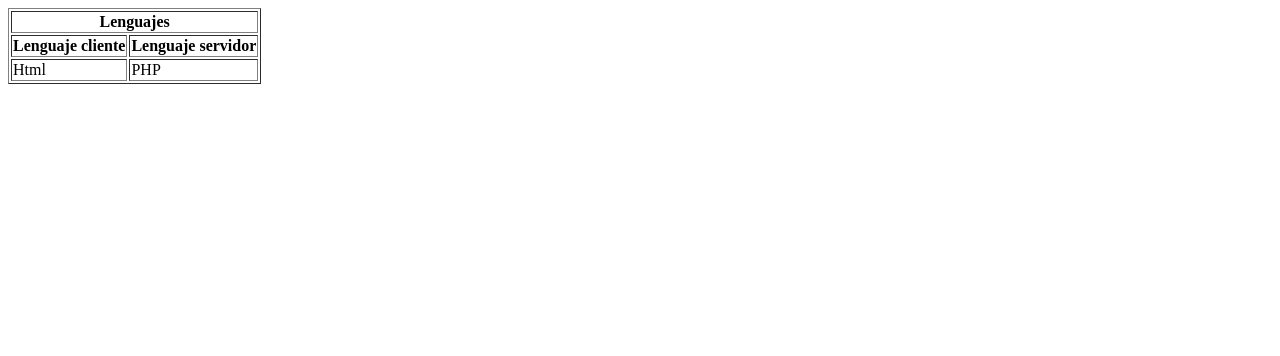
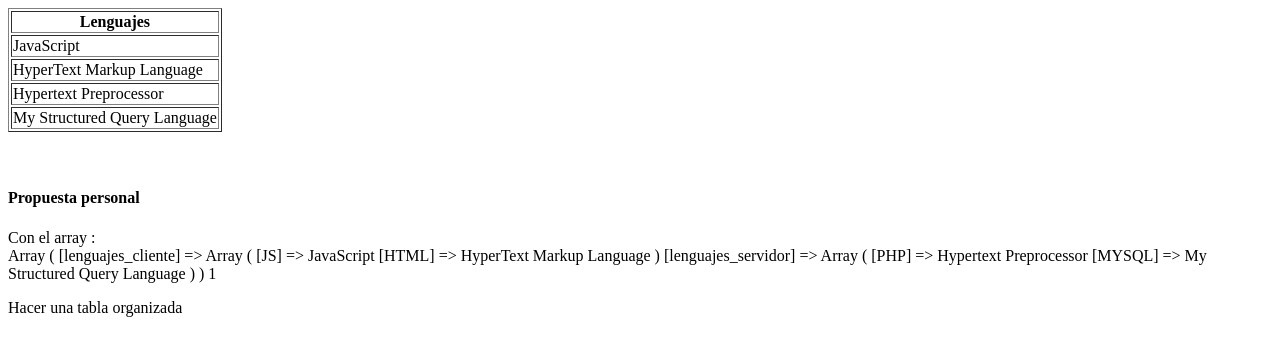
Before and after one commit to morenoo27/Proyectos, a PHP site: page /ejer9.php in a window 1280 px wide. Shown: the top 356 px of the page. Run offline with PHP 8.4, Linux system fonts and the light colour scheme.

Commit message:
correccion ejercicio 9

```diff
--- a/Curso21_22/EjerciciosArray/ejer9.php
+++ b/Curso21_22/EjerciciosArray/ejer9.php
@@ -1,29 +1,47 @@
+<?php
+//propuesta, intentar realiar esta tabla de forma estructurada
+$lenguajesPropuesta = array("lenguajes_cliente" => array("JS" => "JavaScript", "HTML" => "HyperText Markup Language"), "lenguajes_servidor" => array("PHP" => "Hypertext Preprocessor", "MYSQL" => "My Structured Query Language"));
+
+?>
 <!DOCTYPE html>
 <html lang="en">
 
 <head>
     <meta charset="UTF-8">
-    <title>Ejercicio 8</title>
+    <title>Ejercicio 9</title>
 </head>
 
 <body>
     <?php
-    $lenguajes = array("lenguajes_cliente" => array("JavaScript", "html", "css"), "lenguajes_servidor" => array("PHP", "MySQL"));
+    $lenguaje_cliente = array("JS" => "JavaScript", "HTML" => "HyperText Markup Language");
+    $lenguajes_servidor = array("PHP" => "Hypertext Preprocessor", "MYSQL" => "My Structured Query Language");
+    $lenguajes;
+
+    //meto uno en el array
+    $lenguajes = $lenguaje_cliente;
+
+    //añado el otro array
+    foreach ($lenguajes_servidor as $inicial => $nombre) {
+        $lenguajes[$inicial] = $nombre;
+    }
     ?>
-
     <table border="1">
         <tr>
-            <th colspan="2">Lenguajes</th>
+            <th>Lenguajes</th>
         </tr>
-        <tr>
-            <th>Lenguaje cliente</th>
-            <th>Lenguaje servidor</th>
-        </tr>
-        <tr>
-            <td>Html</td>
-            <td>PHP</td>
-        </tr>
+        <?php
+        foreach ($lenguajes as $inicial => $nombre) {
+            echo "<tr><td>$nombre</td></tr>";
+        }
+        ?>
     </table>
+
+    <br><br>
+    <h4>Propuesta personal</h4>
+    <p>Con el array :<br>
+        <?php echo print_r($lenguajesPropuesta) ?>
+    </p>
+    <p>Hacer una tabla organizada</p>
 </body>
 
 </html>
```
